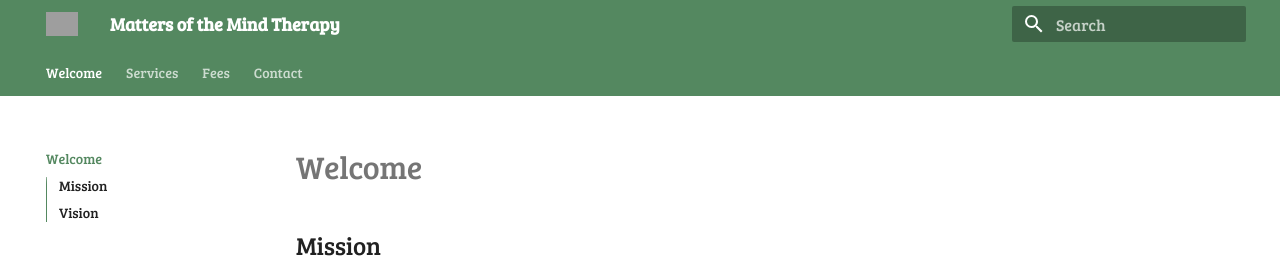
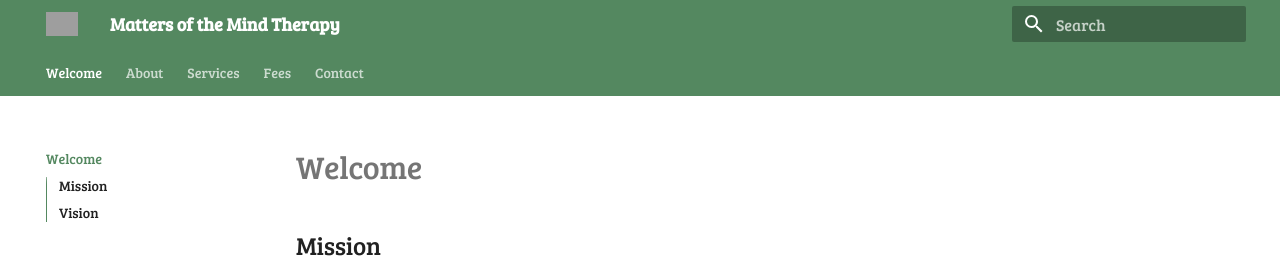
Before and after one commit to motm-therapy/website, an MkDocs documentation site: the page built from docs/index.md, in a window 1280 px wide. Shown: the top 258 px of the page. Built offline with MkDocs 1.6.1 and Material for MkDocs 9.7.7, drawn with Linux system fonts in a browser that asks for light colours; grey boxes are pictures that could not be loaded.

Commit message:
Update mkdocs.yml

```diff
--- a/mkdocs.yml
+++ b/mkdocs.yml
@@ -36,6 +36,7 @@ extra_css:
 
 nav:
   - Welcome: "index.md"
+  - About: "about.md"
   - Services: "services.md"
   - Fees: "fees.md"
   - Contact: "contact.md"
```
